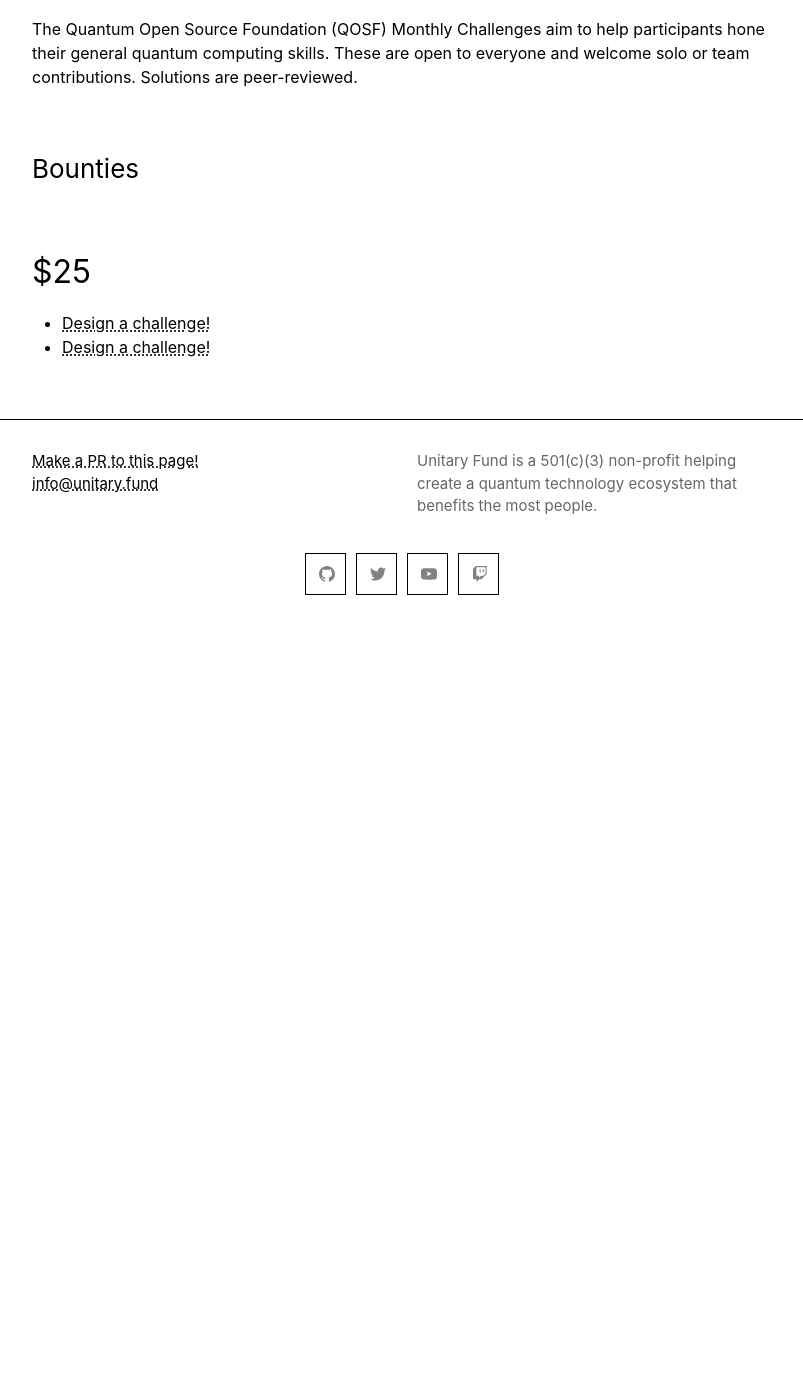
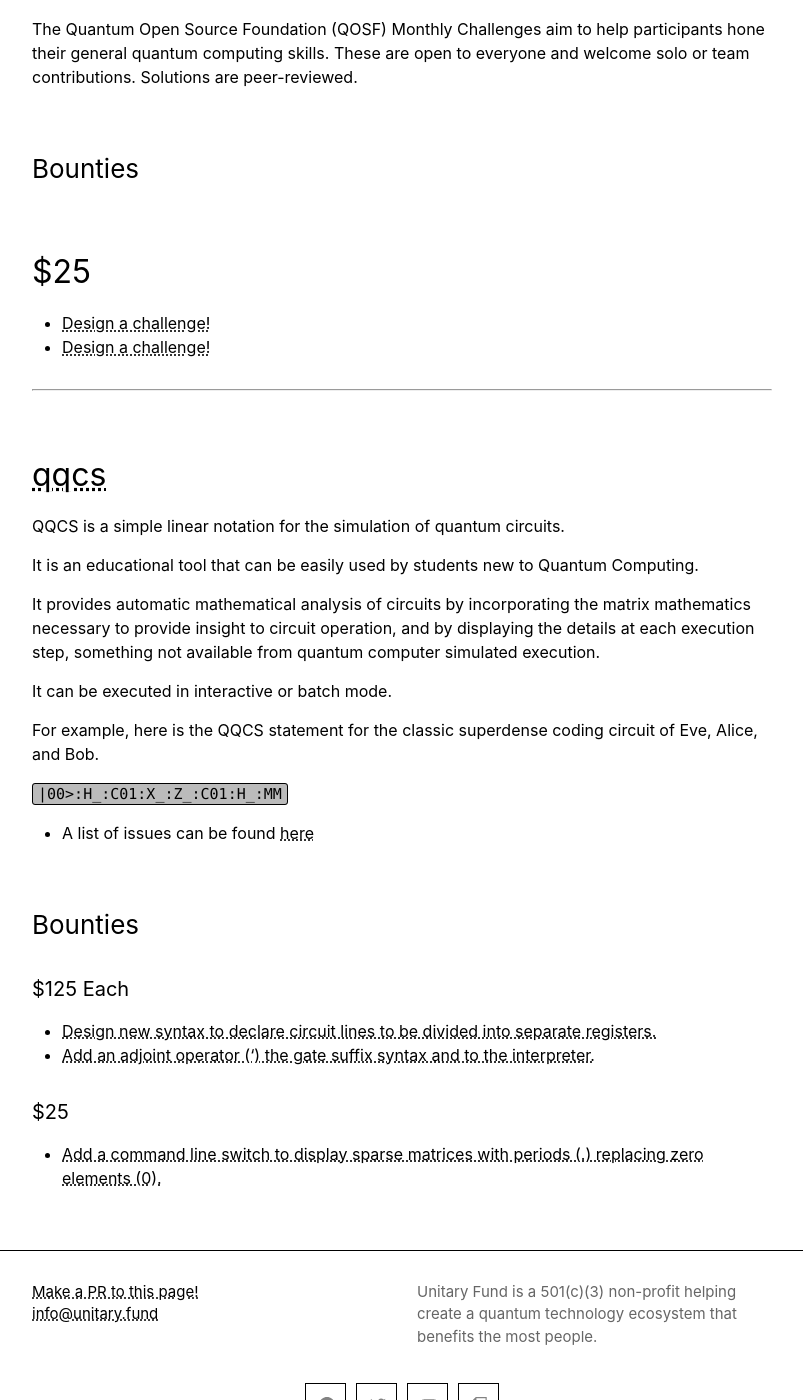
Before and after one commit to unitaryfund/unitaryhack2021, a Jekyll site: the page built from participating-projects.md, in a window 1280 px wide and 1400 px high, scrolled down 8505 px. Shown: the whole window, without its empty margins (238-1041 px from the left). Built offline with Jekyll 4.4.1, drawn with Linux system fonts in a browser that asks for light colours; before the commit the page ends 9135 px from its top, so only the background shows below that.

Commit message:
Add QQCS to projects list.

````diff
--- a/participating-projects.md
+++ b/participating-projects.md
@@ -263,3 +263,31 @@
 ## $25
 - [Design a challenge!](https://github.com/qosf/monthly-challenges/issues/33)
 - [Design a challenge!](https://github.com/qosf/monthly-challenges/issues/34)
+
+---
+
+## [qqcs](https://github.com/dde/qqcs)
+
+QQCS is a simple linear notation for the simulation of quantum circuits.
+
+It is an educational tool that can be easily used by students new to Quantum Computing.
+
+It provides automatic mathematical analysis of circuits by incorporating the matrix mathematics necessary to provide insight to circuit operation, and by displaying the details at each execution step, something not available from quantum computer simulated execution.
+
+It can be executed in interactive or batch mode.
+
+For example, here is the QQCS statement for the classic superdense coding circuit of Eve, Alice, and Bob.
+
+```|00>:H_:C01:X_:Z_:C01:H_:MM```
+
+- A list of issues can be found
+[here](https://github.com/dde/qqcs/issues)
+
+### Bounties
+
+#### $125 Each
+- [Design new syntax to declare circuit lines to be divided into separate registers.](https://github.com/dde/qqcs/issues/15)
+- [Add an adjoint operator (') the gate suffix syntax and to the interpreter.](https://github.com/dde/qqcs/issues/16)
+
+#### $25
+- [Add a command line switch to display sparse matrices with periods (.) replacing zero elements (0).](https://github.com/dde/qqcs/issues/18)
````
